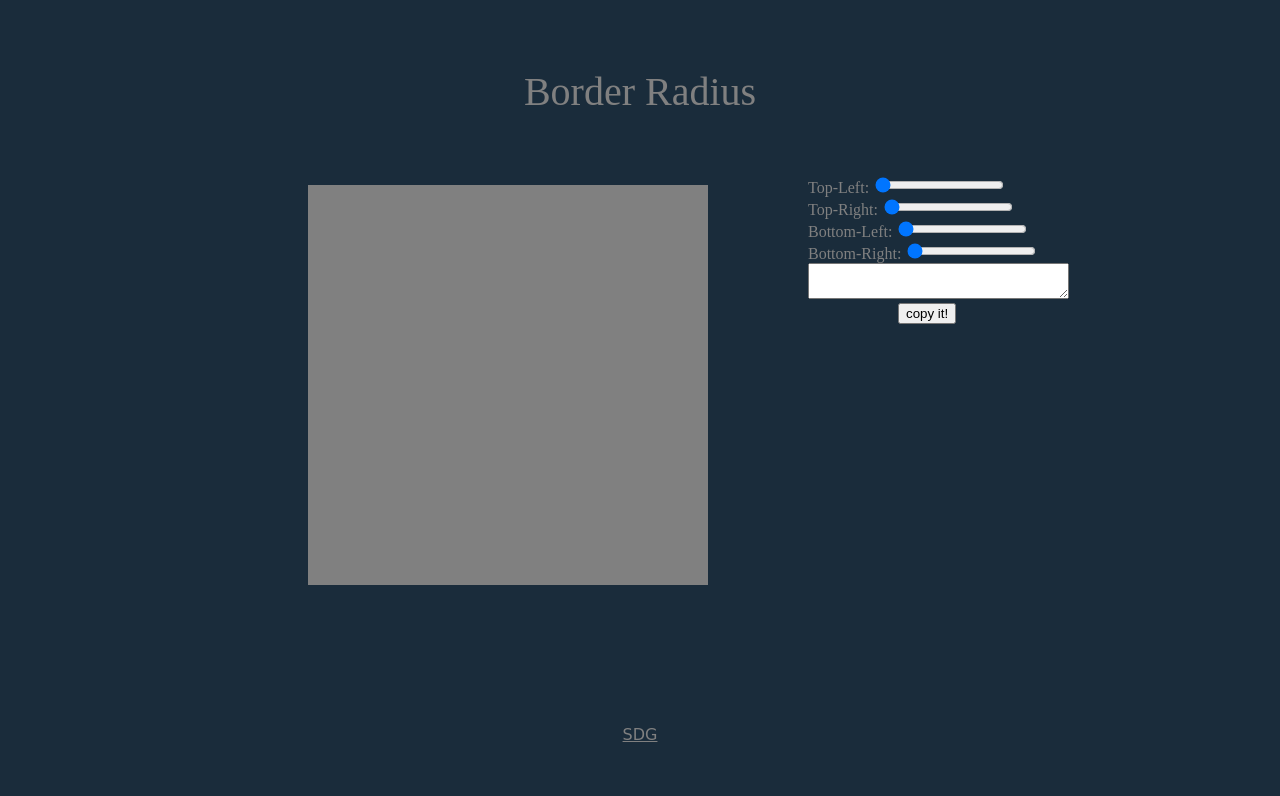
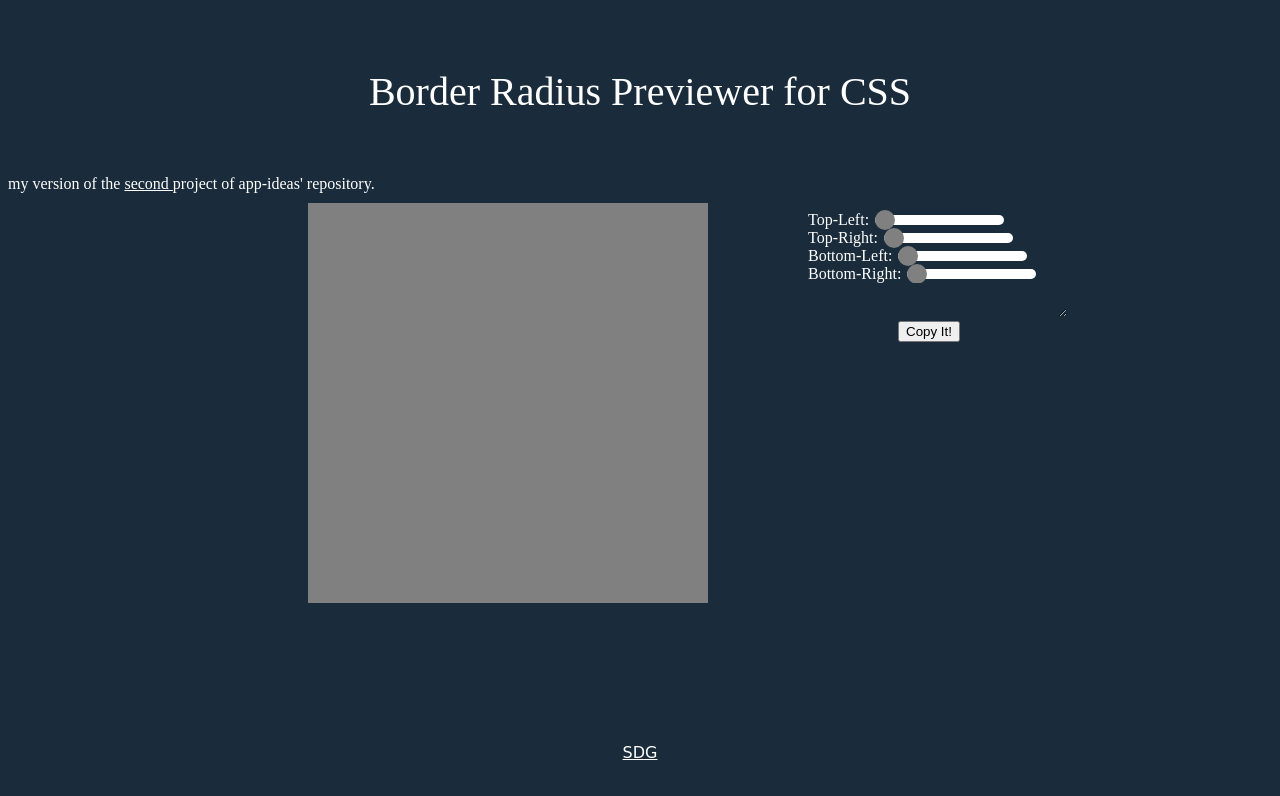
Before and after one commit to berg1618/border-radius-previewer, a plain HTML site: page index.html in a window 1280 px wide. Drawn offline with Linux system fonts and the light colour scheme.

Commit message:
css' adjusts

```diff
--- a/boradius.css
+++ b/boradius.css
@@ -1,6 +1,6 @@
 body{
     background-color: rgb(26, 44, 59);
-    color: gray;
+    color: white;
     min-width: 1250px;
 }
 
@@ -8,6 +8,10 @@ header{
     font-size: 250%;
     text-align: center;
     padding: 60px 30px;
+}
+a{
+    color: white;
+    text-align: center;
 }
 
 #sampleBox{
@@ -22,10 +26,24 @@ header{
     float: left;
     margin-left: 50px;
 }
+
+.range{
+    height: 10px;
+    -webkit-appearance: none;
+    border-radius: 50px;
+}
+
 .range::-webkit-slider-thumb{
-    width: 20px;
-    height: 20px;
-    border-radius: 50%;
+   -webkit-appearance: none;
+   width: 20px;
+   height: 20px;
+   background-color: gray;
+   border-radius: 50px;
+}
+textarea{
+    background-color: rgb(26, 44, 59);
+    border: none;
+    color:white;
 }
 
 .ansCl #cop{
@@ -38,6 +56,6 @@ header{
     font-family: cursive;
     padding-top: 120px;
 }
-a{
-    color: gray;
+#soli{
+    color: white;
 }
--- a/boradius.js
+++ b/boradius.js
@@ -14,6 +14,7 @@ function calBor(){
 function copI(){
     let text = document.getElementById('ans');
     text.select();
+    text.setSelectionRange(0, 99999);
     document.execCommand("copy");
-    tip.innerHTML = 'Press Ctrl + C';
+    confir.innerHTML = 'Copied!';
 }
--- a/index.html
+++ b/index.html
@@ -8,32 +8,36 @@
 </head>
 <body>
     <header>
-        Border Radius
+        Border Radius Previewer for CSS
     </header>
+        <div>
+            my version of the <a href='https://github.com/florinpop17/app-ideas/blob/master/Projects/1-Beginner/Border-Radius-Previewer.md'> second </a> project of app-ideas' repository.
+        </div>
         <div id="sampleBox"></div>
         <div class="ansCl">
             <div oninput="calBor()">
+                <br>
                 Top-Left:
-                <input class="range" type="range" id="topL" min="0" max="50" value="0"/>
+                <input class="range" type="range" id="topL" min="0" max="100" value="0"/>
                 <br>
                 Top-Right:
-                <input class="range" type="range" id="topR" min="0" max="50" value="0"/>
+                <input class="range" type="range" id="topR" min="0" max="100" value="0"/>
                 <br>
                 Bottom-Left:
-                <input class="range" type="range" id="botL" min="0" max="50" value="0"/>
+                <input class="range" type="range" id="botL" min="0" max="100" value="0"/>
                 <br>
                 Bottom-Right:
-                <input class="range" type="range" id="botR" min="0" max="50" value="0"/>
+                <input class="range" type="range" id="botR" min="0" max="100" value="0"/>
                 <br>
             </div>
             <textarea id="ans" cols="30" rows="2" readonly></textarea>
             <br>
-            <button type="button" id="cop" onclick="copI()">copy it!</button>
-            <div id="tip"></div>
+            <button type="button" id="cop" onclick="copI()">Copy It!</button>
+            <div id="confir"></div>
         </div>
     </div>
     <footer id="bach" >
-        <a href="https://en.wikipedia.org/wiki/Soli_Deo_gloria">SDG</a>
+        <a id="soli" href="https://en.wikipedia.org/wiki/Soli_Deo_gloria">SDG</a>
     </footer>
     <script src="boradius.js"></script>
 </body>
```
